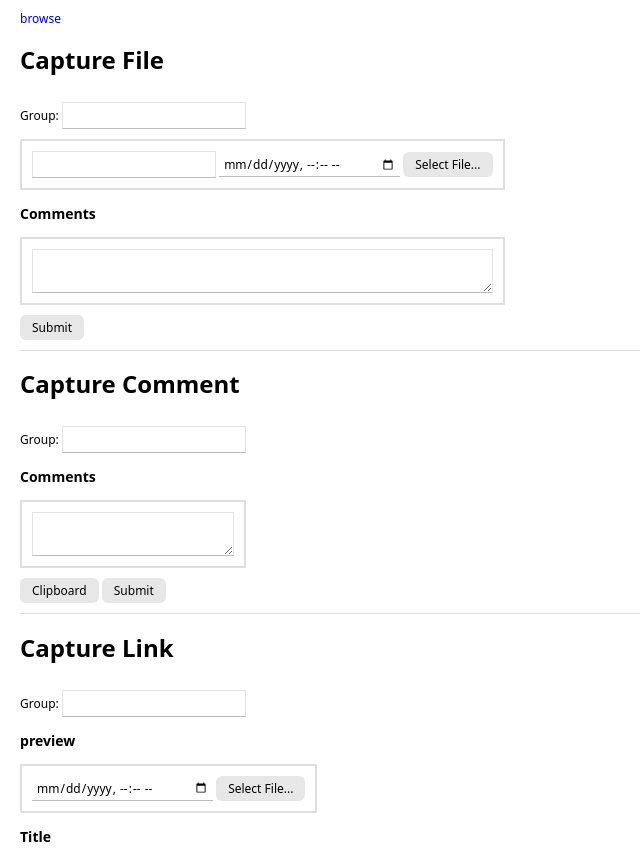
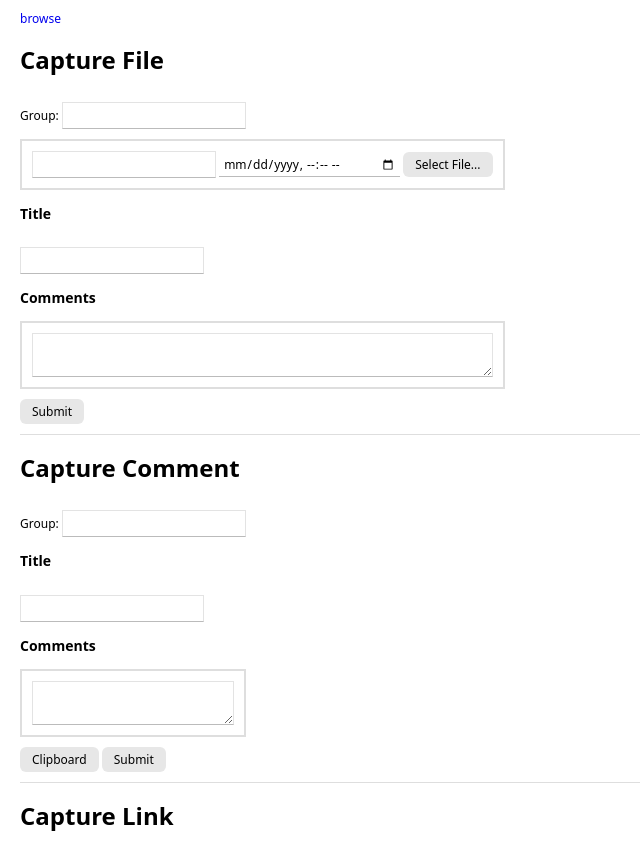
Before and after one commit to onflapp/InfoFragRepo, an Electron app: page webapp/capture.html in a window 1280 px wide. Shown: the top 849 px of the page, without its empty margins (0-640 px from the left). Drawn offline with Linux system fonts and the light colour scheme.

Commit message:
no message

```diff
--- a/webapp/capture.html
+++ b/webapp/capture.html
@@ -33,6 +33,9 @@
         <span class="ui_button-upload">Select File...<input name="datafile" type="file"></input></span>
       </div>
 
+      <h3>Title</h3>
+      <input name="title" type="text"></input>
+
       <h3>Comments</h3>
       <div class="ui_drop-zone">
         <textarea id="sec_comments" name="textcomment" class="full-width"></textarea>
@@ -48,6 +51,9 @@
     <form action="/api/capture" method="post" enctype="multipart/form-data">
       <h1>Capture Comment</h1>
       Group: <input name="groupname" type="text"></input>
+
+      <h3>Title</h3>
+      <input name="title" type="text"></input>
 
       <h3>Comments</h3>
       <div class="ui_drop-zone">
```
